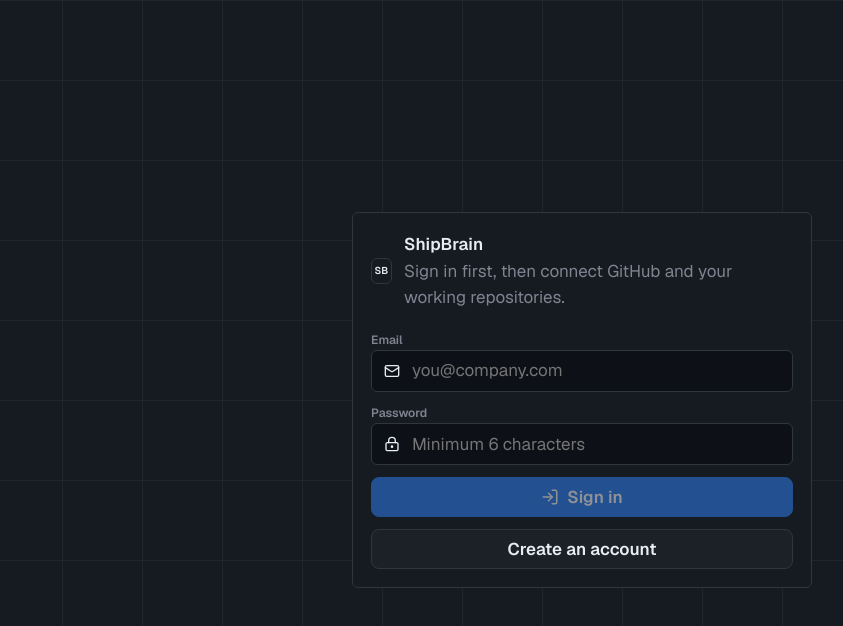
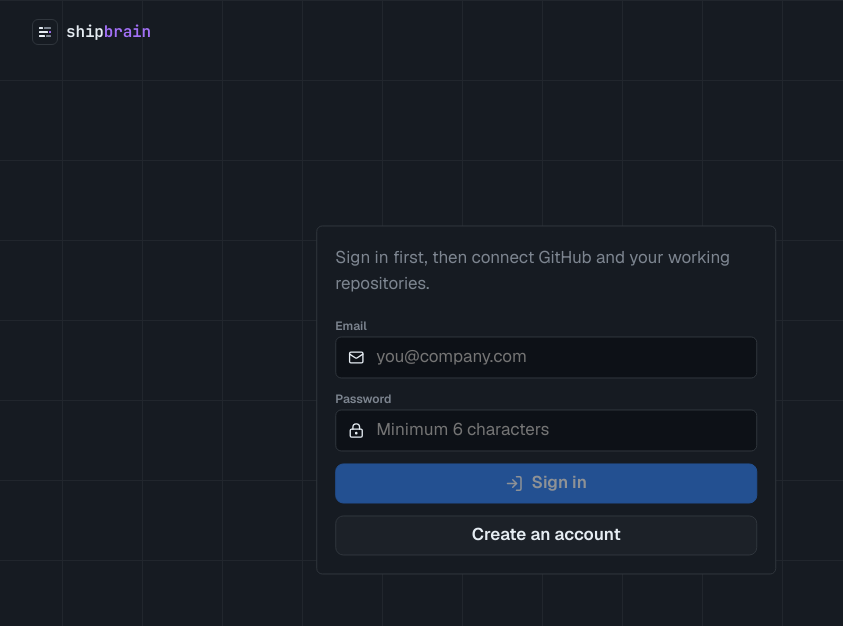
Before and after one commit to JeevantheDev/ShipBrain, a Next.js app: page /login in a window 1280 px wide. Shown: the top 626 px of the page, without its empty margins (58-901 px from the left). Built offline with nearby package versions, Linux system fonts and the light colour scheme; no server answers.

Commit message:
minor fixes

```diff
--- a/app/(auth)/login/page.tsx
+++ b/app/(auth)/login/page.tsx
@@ -2,27 +2,110 @@
 import { AuthForm } from "@/components/auth/AuthForm";
 import { getSupabaseServerClient } from "@/lib/supabase/server";
 import "../../landing.css";
+import Link from "next/link";
 
 export default async function LoginPage() {
   const supabase = getSupabaseServerClient();
   const {
-    data: { user }
+    data: { user },
   } = await supabase.auth.getUser();
 
   if (user) redirect("/dashboard");
 
   return (
-    <main className="landing-page-wrapper" style={{ display: "grid", minHeight: "100vh", placeItems: "center", padding: 24 }}>
-      <section className="panel" style={{ width: "min(460px, 100%)" }}>
-        <div className="brand" style={{ color: "var(--ink)", marginBottom: 20 }}>
-          <div className="brand-mark">SB</div>
-          <div>
-            <strong>ShipBrain</strong>
-            <p style={{ marginBottom: 0 }}>Sign in first, then connect GitHub and your working repositories.</p>
+    <main className="landing-page-wrapper" style={{ position: "relative" }}>
+      <header>
+        <div className="container lp-top-inner-naked">
+          <Link href="#" className="wordmark">
+            <div className="brand-mark">
+              <svg width="14" height="14" viewBox="0 0 14 14" fill="none">
+                <rect
+                  x="1"
+                  y="2"
+                  width="4"
+                  height="2"
+                  rx="0.5"
+                  fill="#e6edf3"
+                />
+                <rect
+                  x="6"
+                  y="2"
+                  width="7"
+                  height="2"
+                  rx="0.5"
+                  fill="#7d8590"
+                />
+                <rect
+                  x="1"
+                  y="6"
+                  width="9"
+                  height="2"
+                  rx="0.5"
+                  fill="#e6edf3"
+                />
+                <rect
+                  x="11"
+                  y="6"
+                  width="2"
+                  height="2"
+                  rx="0.5"
+                  fill="#a371f7"
+                />
+                <rect
+                  x="1"
+                  y="10"
+                  width="6"
+                  height="2"
+                  rx="0.5"
+                  fill="#e6edf3"
+                />
+                <rect
+                  x="8"
+                  y="10"
+                  width="5"
+                  height="2"
+                  rx="0.5"
+                  fill="#7d8590"
+                />
+              </svg>
+            </div>
+            <div>
+               <strong style={{ fontSize: 16, letterSpacing: "-0.01em" }}>
+                ship
+                <em style={{ fontStyle: "normal", color: "var(--ai-purple)" }}>
+                  brain
+                </em>
+              </strong>
+            </div>
+          </Link>
+        </div>
+      </header>
+      <div
+        style={{
+          position: "absolute",
+          top: "50%",
+          left: "50%",
+          transform: "translate(-50%, -50%)",
+          padding: 24,
+        }}
+      >
+        <section className="panel" style={{ width: "min(460px, 100%)" }}>
+          <div
+            className="brand"
+            style={{ color: "var(--ink)", marginBottom: 20 }}
+          >
+            {/* <div className="brand-mark">SB</div> */}
+            <div>
+              {/* <strong>ShipBrain</strong> */}
+              <p style={{ marginBottom: 0 }}>
+                Sign in first, then connect GitHub and your working
+                repositories.
+              </p>
+            </div>
           </div>
-        </div>
-        <AuthForm />
-      </section>
+          <AuthForm />
+        </section>
+      </div>
     </main>
   );
 }
--- a/app/(dashboard)/spec-to-pr/page.tsx
+++ b/app/(dashboard)/spec-to-pr/page.tsx
@@ -1075,7 +1075,7 @@
             <RichTextEditor
               value={spec}
               onChange={setSpec}
-              placeholder="Paste a Jira ticket, GitHub issue, or plain English spec…"
+              placeholder="Paste a GitHub issue, or plain English spec…"
             />
           </div>
 
--- a/app/landing.css
+++ b/app/landing.css
@@ -76,6 +76,19 @@
   backdrop-filter: blur(8px);
   -webkit-backdrop-filter: blur(8px);
   border-bottom: 1px solid var(--border-muted);
+}
+.lp-top-naked{
+  position: sticky;
+  top: 0;
+  z-index: 50;
+  backdrop-filter: blur(8px);
+  -webkit-backdrop-filter: blur(8px);
+  border-bottom: 1px solid var(--border-muted);
+}
+.lp-top-inner-naked{
+  height: 64px;
+  display: flex;
+  align-items: center;
 }
 .lp-top-inner {
   height: 64px;
--- a/app/page.tsx
+++ b/app/page.tsx
@@ -70,7 +70,7 @@
             with humans still in charge.
           </h1>
           <p className="hero-sub">
-            ShipBrain turns a Jira ticket into a reviewed pull request, explains your red CI in plain English, and drafts the post-mortem before the incident is closed — but never <em>acts</em> without you pressing confirm.
+            ShipBrain turns an engineering task into a reviewed pull request, explains failing CI clearly, and drafts the post-mortem before the incident is closed — but never acts without you pressing confirm.
           </p>
           <div className="cta-row">
             <Link href="/login" className="btn-cta">Get Started →</Link>
@@ -130,7 +130,7 @@
             <article className="move-card">
               <span className="mono-label">move · 01</span>
               <h3 className="move-card-title">Spec <em>→</em> PR</h3>
-              <p className="body">Paste a Jira ticket or a paragraph of English. ShipBrain decomposes it into tasks, scaffolds the files, and prepares a draft PR. You review the plan, hit confirm, and the PR opens on GitHub.</p>
+              <p className="body">Paste a task or a plain-language spec. ShipBrain breaks it into actionable tasks, scaffolds the files, and prepares a draft PR. You review the plan, hit confirm, and the PR opens on GitHub.</p>
               <div className="move-card-foot">gated before opening · default to draft</div>
             </article>
 
@@ -231,7 +231,7 @@
 
           <div className="narrow">
             <p className="body-p">
-              Watch ShipBrain take a real Jira ticket, open a PR, fail CI, explain the failure, suggest a fix, pass CI, deploy, page itself with a fake incident, find the root cause, and draft the post-mortem.
+              Watch ShipBrain take a real engineering task, open a PR, hit a CI failure, explain the issue, suggest a fix, pass CI, deploy, trigger a simulated incident, identify the root cause, and draft the post-mortem.
             </p>
             <p className="body-p">
               Every gate is real. Every confirm is a real click. Nothing is mocked.
```
